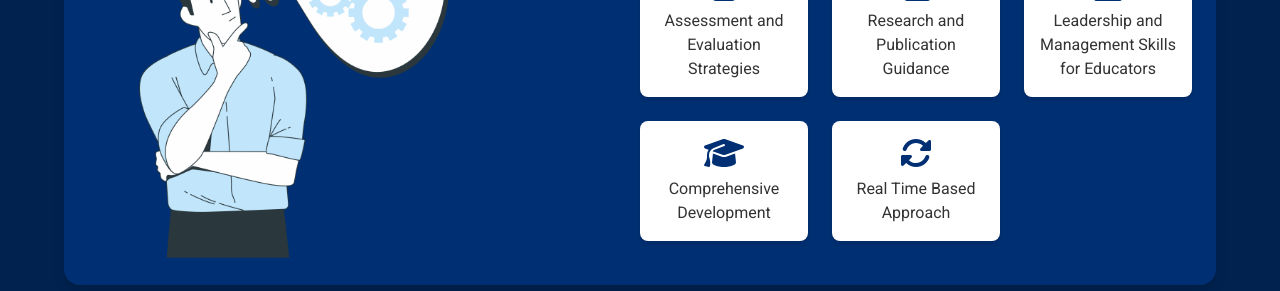
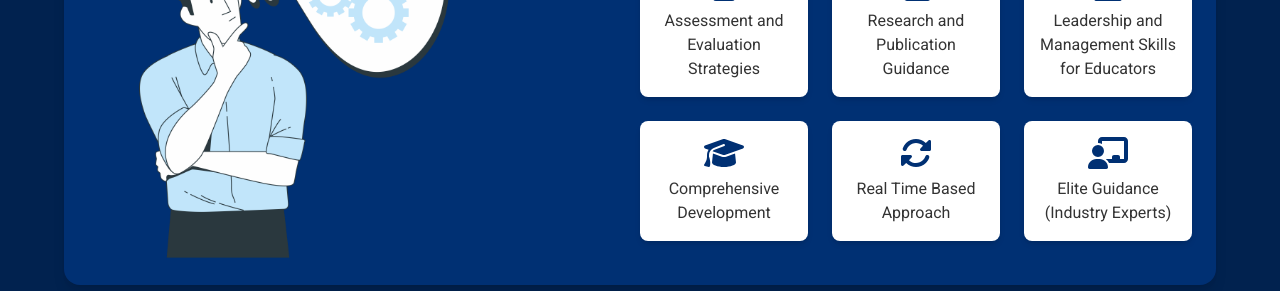
Before and after one commit to Techwolf78/GA-React, a React (Vite) app: page /facultyTraining in a window 1280 px wide. Shown: the part 1720-2011 px from the top of the page. Built offline with nearby package versions, Linux system fonts and the light colour scheme; a web font is replaced by a local one.

Commit message:
wfukd push

```diff
--- a/src/Components/FacultyModule.jsx
+++ b/src/Components/FacultyModule.jsx
@@ -9,6 +9,7 @@ import {
   faUserTie, // Leadership and Management Skills for Educators
   faGraduationCap, // Comprehensive Development
   faSyncAlt, // Real Time Based Approach
+  faChalkboardTeacher as EliteGuidanceIcon, // Elite Guidance (Industry Experts)
 } from '@fortawesome/free-solid-svg-icons';
 
 function WhyTraining() {
@@ -25,6 +26,7 @@ function WhyTraining() {
     { icon: faUserTie, text: 'Leadership and Management Skills for Educators' },
     { icon: faGraduationCap, text: 'Comprehensive Development' },
     { icon: faSyncAlt, text: 'Real Time Based Approach' },
+    { icon: EliteGuidanceIcon, text: 'Elite Guidance (Industry Experts)' },
   ];
 
   return (
@@ -99,7 +101,7 @@ function WhyTraining() {
               />
             </div>
             <div className="grid grid-cols-2 gap-4">
-              {items.map((item, index) => (
+              {items.slice(0, 8).map((item, index) => ( // Only take the first 8 items
                 <div
                   key={index}
                   className="flex flex-col items-center p-4 bg-white rounded-lg shadow-md text-center transition-all duration-300 hover:shadow-lg hover:shadow-yellow-400 hover:border-2 hover:border-yellow-400"
```
